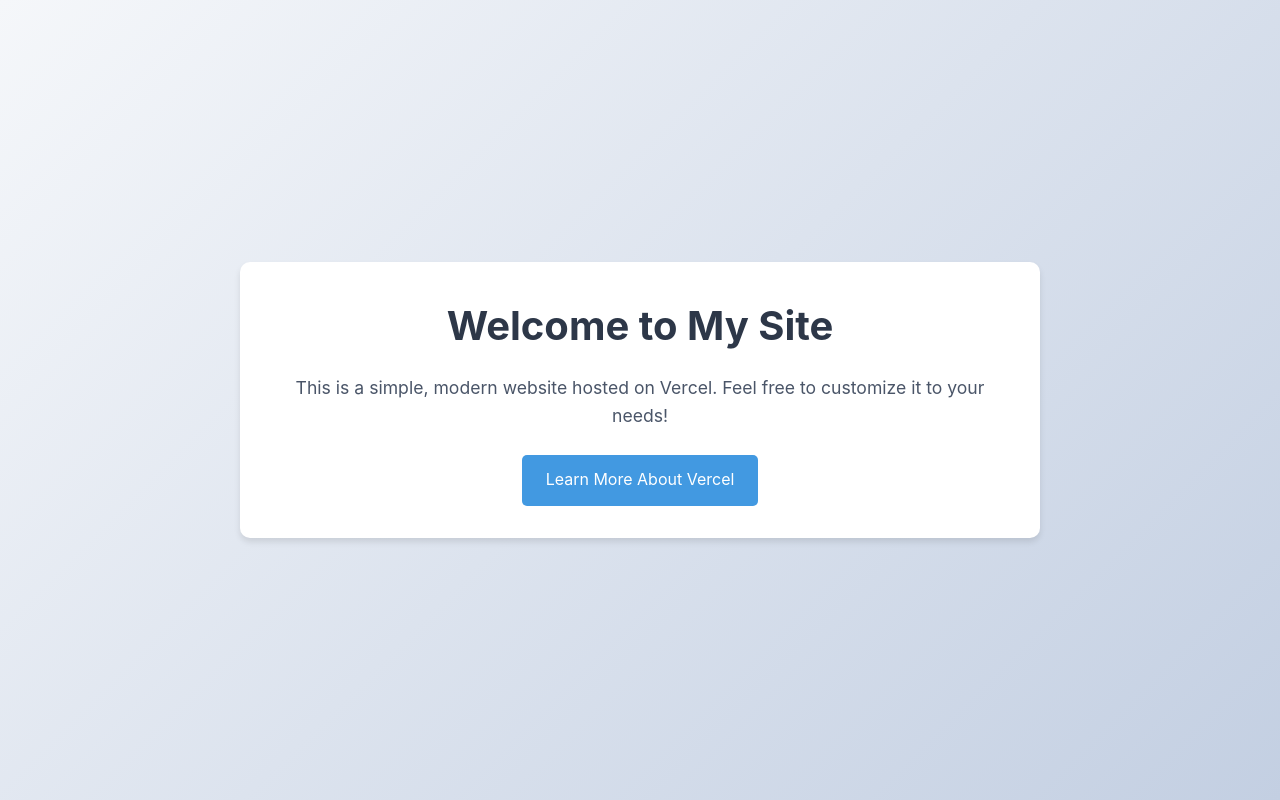
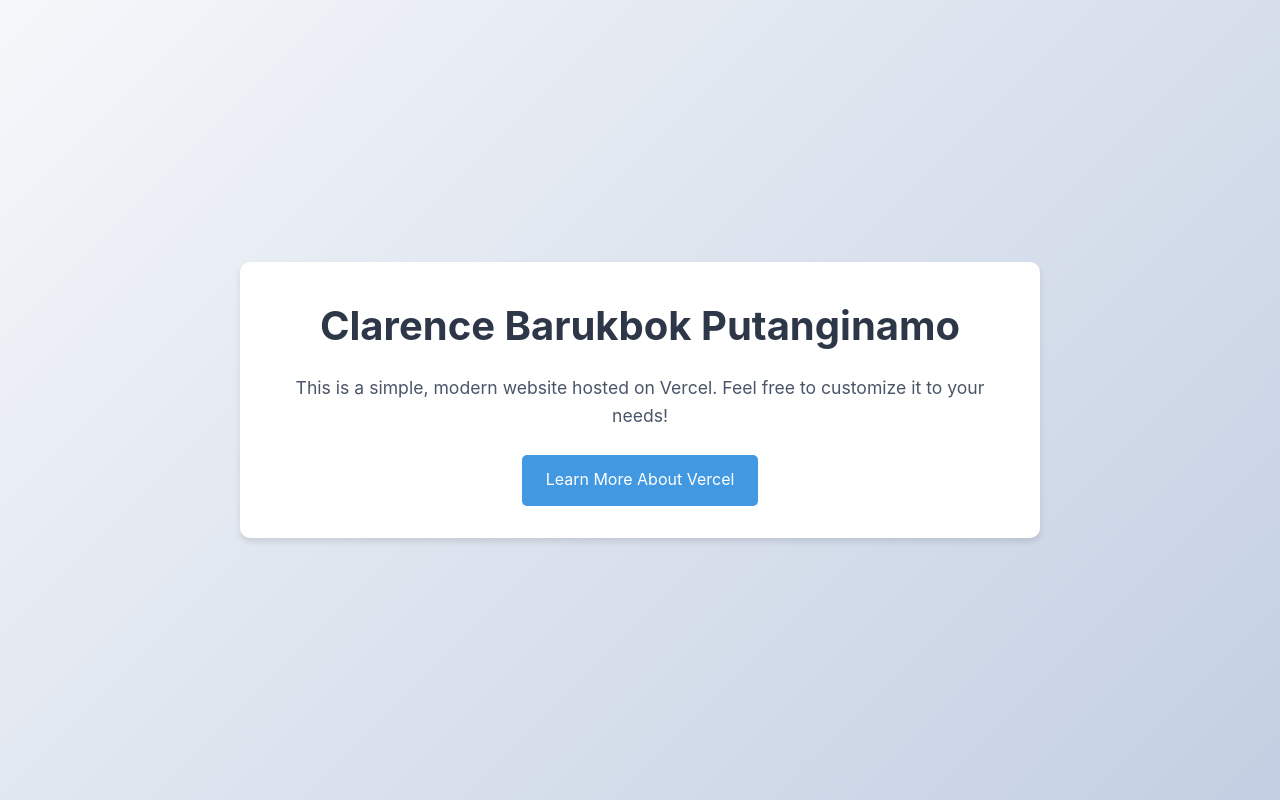
Before and after one commit to IsaacKurtSimon/Extensync, a plain HTML site: page index.html in a window 1280 px wide. Drawn offline with Linux system fonts and the light colour scheme.

Commit message:
htmlfile

```diff
--- a/index.html
+++ b/index.html
@@ -60,7 +60,7 @@
 </head>
 <body>
     <div class="container">
-        <h1>Welcome to My Site</h1>
+        <h1>Clarence Barukbok Putanginamo </h1>
         <p>This is a simple, modern website hosted on Vercel. Feel free to customize it to your needs!</p>
         <a href="https://vercel.com" class="button" target="_blank">Learn More About Vercel</a>
     </div>
```
